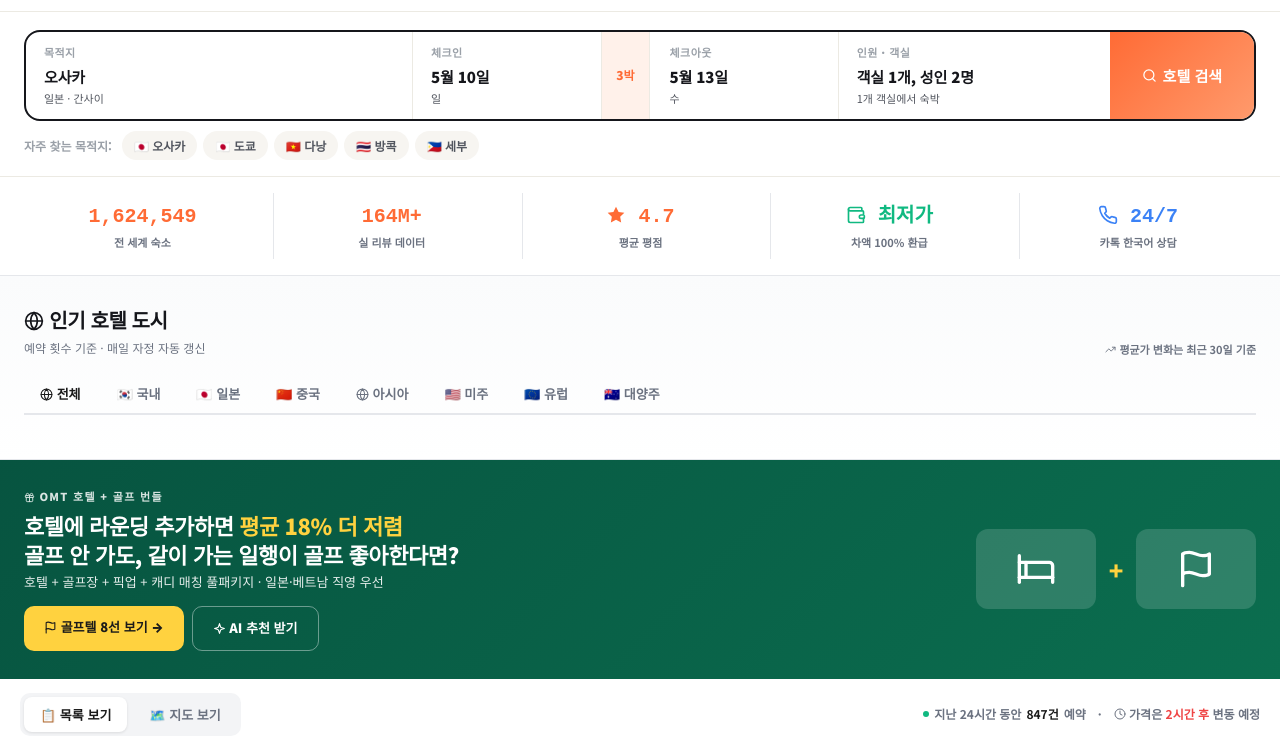
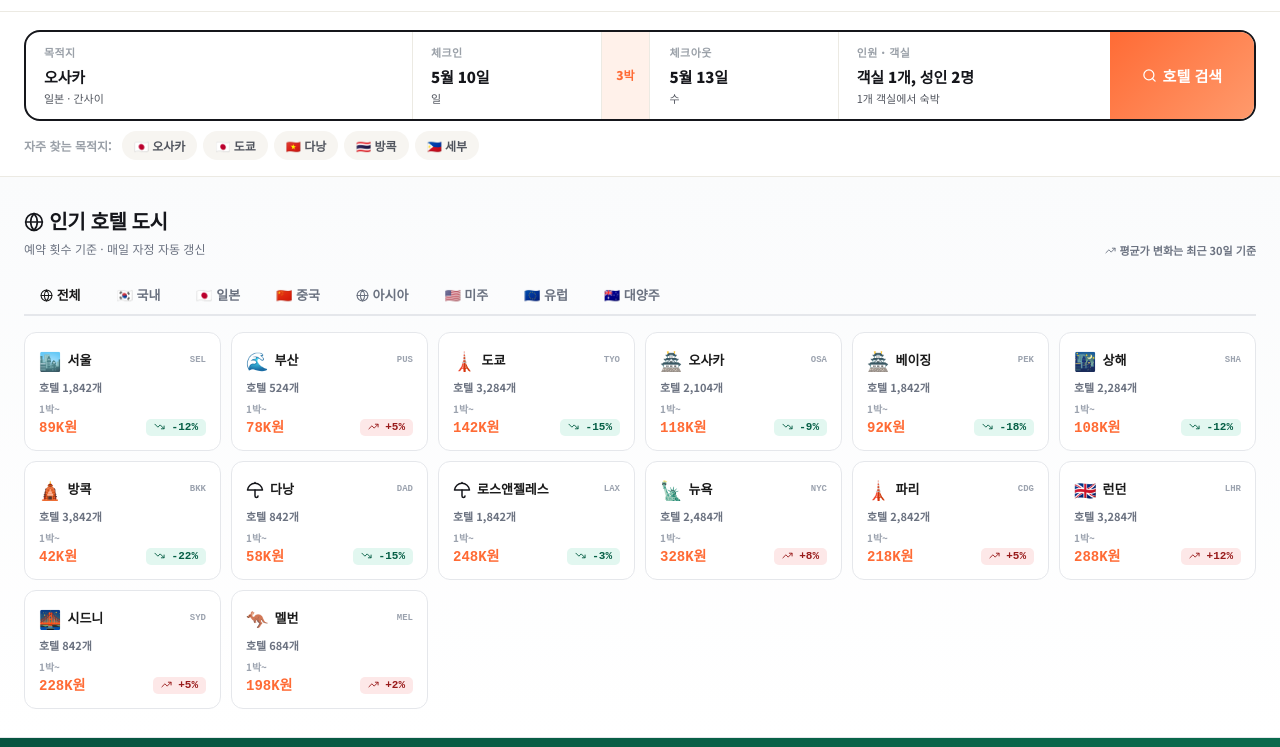
Before and after one commit to bstars00-rgb/ota, a plain HTML site: page hotels.html in a window 1280 px wide. Shown: the part 53-800 px from the top of the page. Drawn offline with Linux system fonts and the light colour scheme.

Commit message:
fix(hotels): 숙소 목록 미표시(TDZ) + 트러스트 지표 스트립 제거
- 목록 안 뜨던 원인: 호텔 비교모드 compareState 선언이 init render() 호출(1749행)보다 뒤(1973행)에 있어, render 내부 참조가 TDZ 예외 발생 → 스크립트가 그 지점에서 중단되어 목록·비교기능이 전부 죽음. compareState 선언을 render 함수 앞으로 이동해 해결
- 트러스트 지표 스트립(전 세계 숙소/실 리뷰 데이터/평균 평점/최저가/24-7) 섹션 삭제

검증: 오사카 12개 숙소 카드 정상 렌더, 비교 기능 복구, 스트립 제거 확인

Co-Authored-By: Claude Opus 4.8 <noreply@anthropic.com>

```diff
--- a/hotels.html
+++ b/hotels.html
@@ -487,32 +487,6 @@
   </div>
 
   <div class="popup-backdrop" id="popupBackdrop" onclick="closePopups()"></div>
-
-  <!-- 🆕 시트립 스타일 트러스트 시그널 (전체 width) -->
-  <section style="background:#fff;border-bottom:1px solid #E5E7EB;padding:16px 0;">
-    <div style="max-width:1280px;margin:0 auto;padding:0 24px;display:grid;grid-template-columns:repeat(5,1fr);gap:12px;">
-      <div style="text-align:center;padding:8px;">
-        <div style="font-size:20px;font-weight:900;color:#FF6B35;font-family:'JetBrains Mono',monospace;">1,624,549</div>
-        <div style="font-size:11px;color:#6B7280;font-weight:700;margin-top:2px;">전 세계 숙소</div>
-      </div>
-      <div style="text-align:center;padding:8px;border-left:1px solid #E5E7EB;">
-        <div style="font-size:20px;font-weight:900;color:#FF6B35;font-family:'JetBrains Mono',monospace;">164M+</div>
-        <div style="font-size:11px;color:#6B7280;font-weight:700;margin-top:2px;">실 리뷰 데이터</div>
-      </div>
-      <div style="text-align:center;padding:8px;border-left:1px solid #E5E7EB;">
-        <div style="font-size:20px;font-weight:900;color:#FF6B35;font-family:'JetBrains Mono',monospace;">⭐ 4.7</div>
-        <div style="font-size:11px;color:#6B7280;font-weight:700;margin-top:2px;">평균 평점</div>
-      </div>
-      <div style="text-align:center;padding:8px;border-left:1px solid #E5E7EB;">
-        <div style="font-size:20px;font-weight:900;color:#10B981;font-family:'JetBrains Mono',monospace;">💰 최저가</div>
-        <div style="font-size:11px;color:#6B7280;font-weight:700;margin-top:2px;">차액 100% 환급</div>
-      </div>
-      <div style="text-align:center;padding:8px;border-left:1px solid #E5E7EB;">
-        <div style="font-size:20px;font-weight:900;color:#3B82F6;font-family:'JetBrains Mono',monospace;">📞 24/7</div>
-        <div style="font-size:11px;color:#6B7280;font-weight:700;margin-top:2px;">카톡 한국어 상담</div>
-      </div>
-    </div>
-  </section>
 
   <!-- 🆕 인기 도시 그리드 (시트립 스타일 9 권역) -->
   <section style="background:linear-gradient(180deg,#FAFBFC,#fff);border-bottom:1px solid #E5E7EB;padding:28px 0;">
@@ -1633,6 +1607,7 @@
      HOTEL CARDS RENDER
      ============================================================= */
   const galleryIndexes = {};
+  const compareState = new Set();   // 호텔 비교 선택 (render()보다 먼저 선언 — TDZ 방지)
 
   function render(){
     const results = applyFilters();
@@ -1969,9 +1944,8 @@
 
   /* =============================================================
      🆕 호텔 비교 모드 (Trip.com 스타일) — 최대 4개 비교
+     (compareState 선언은 render() 호출보다 앞으로 이동 — TDZ 방지)
      ============================================================= */
-  const compareState = new Set();
-
   window.toggleCompare = (e, hid) => {
     e.stopPropagation();
     if(compareState.has(hid)){
```
